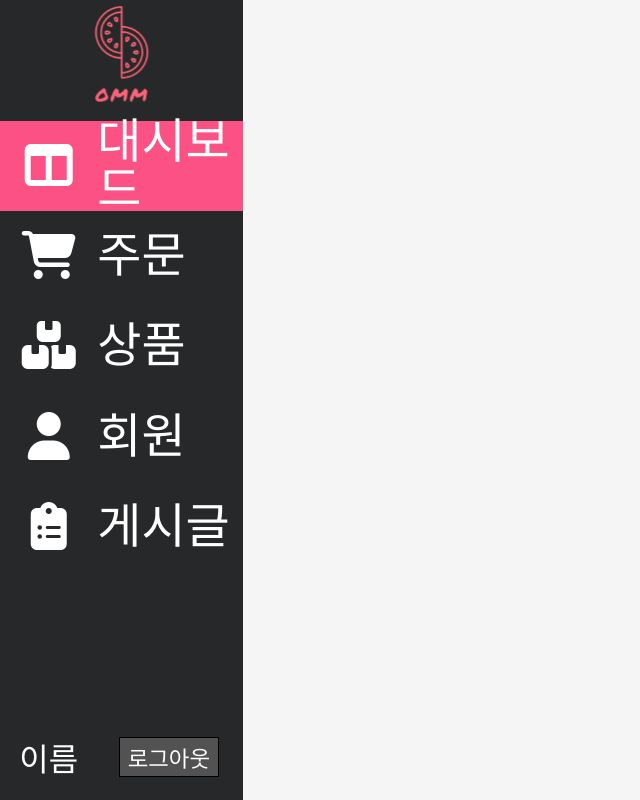
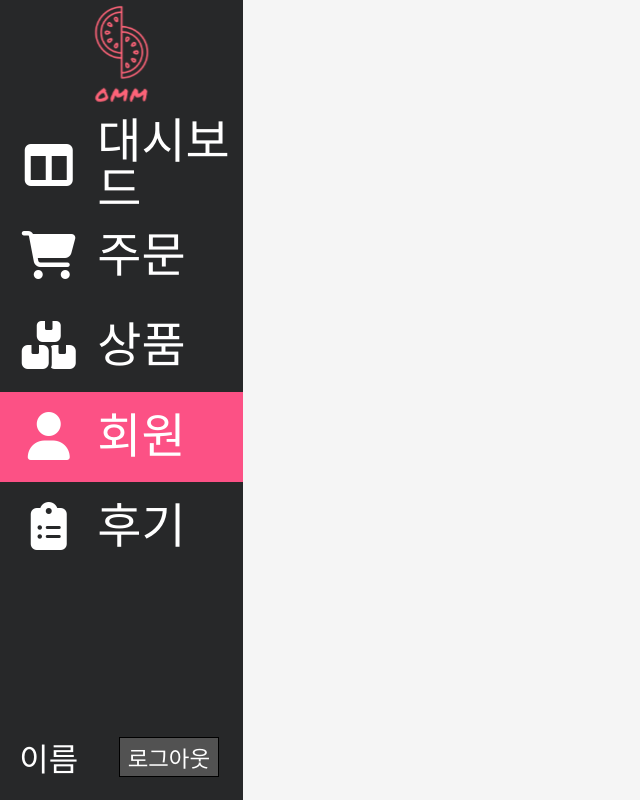
Before and after one commit to Ukdam/OMM_admin, a React (Create React App) app: page /user in a window 1280 px wide. Shown: the whole page, without its empty margins (0-640 px from the left). Built offline with nearby package versions, Linux system fonts and the light colour scheme; a web font is replaced by a local one.

Commit message:
사이드바 반응? 추가
사이드바 반응? 추가

```diff
--- a/src/compoents/Admin_Sidebar.js
+++ b/src/compoents/Admin_Sidebar.js
@@ -1,7 +1,8 @@
 import "../css/Admin_Sidebar.css";
 import logo from "../ommlogo.svg";
-import React, { useContext, useEffect } from "react";
+import React, { useContext, useEffect, useState } from "react";
 import { UserContext } from "../contexts/Admin_UserContext";
+import { Link, Navigate, useLocation } from "react-router-dom";
 
 export default function Admin_Sidebar() {
   // const { setUserInfo, userInfo } = useContext(UserContext);
@@ -26,6 +27,8 @@ export default function Admin_Sidebar() {
 
   // const username = userInfo?.username;
 
+  const location = useLocation();
+
   return (
     <>
       <div className="sidebar_container font_01">
@@ -33,34 +36,57 @@ export default function Admin_Sidebar() {
           <img src={logo} alt="로고" className="ommlogo" />
         </div>
         <div className="sidebar_dashboardcontainer maincontainer">
+          <Link to={"/"} className={location.pathname === "/" ? "active" : ""}>
             <p>
               <i class="fa-solid fa-table-columns"></i>
             </p>
             <p>대시보드</p>
+          </Link>
         </div>
         <div className="sidebar_ordercontainer maincontainer">
+          <Link
+            to={"/order"}
+            className={location.pathname === "/order" ? "active" : ""}
+          >
             <p>
               <i class="fa-solid fa-cart-shopping"></i>
             </p>
             <p>주문</p>
+          </Link>
         </div>
         <div className="sidebar_productcontainer maincontainer">
+          <Link
+            to={"/product"}
+            className={location.pathname === "/product" ? "active" : ""}
+          >
             <p>
               <i class="fa-solid fa-boxes-stacked"></i>
             </p>
             <p>상품</p>
+          </Link>
         </div>
+
         <div className="sidebar_usercontainer maincontainer">
+          <Link
+            to={"/user"}
+            className={location.pathname === "/user" ? "active" : ""}
+          >
             <p>
               <i class="fa-solid fa-user"></i>
             </p>
             <p>회원</p>
+          </Link>
         </div>
         <div className="sidebar_noticecontainer maincontainer">
+          <Link
+            to={"/review"}
+            className={location.pathname === "/review" ? "active" : ""}
+          >
             <p>
               <i class="fa-solid fa-clipboard-list"></i>
             </p>
-          <p>게시글</p>
+            <p>후기</p>
+          </Link>
         </div>
         <div className="sidebar_remaincontainer">
           <div>
--- a/src/css/Admin_Sidebar.css
+++ b/src/css/Admin_Sidebar.css
@@ -30,16 +30,24 @@
   justify-content: space-between;
   align-items: center;
 }
-/* 현재 페이지 */
-.sidebar_container .maincontainer:nth-of-type(2) {
-  background-color: var(--pink);
+
+.sidebar_container > * > * {
+  background-color: inherit;
+  border: 0px;
+  width: 100%;
+  height: 100%;
+  font-size: 3rem;
+  display: flex;
+  justify-content: space-between;
+  align-items: center;
+  color: white;
 }
 
-.sidebar_container .maincontainer > p:first-child {
+.sidebar_container .maincontainer > * > p:first-child {
   width: 40%;
   text-align: center;
 }
-.sidebar_container .maincontainer > p:last-child {
+.sidebar_container .maincontainer > * > p:last-child {
   width: 60%;
   text-align: left;
 }
@@ -77,3 +85,12 @@
 .sidebar_container .sidebar_remaincontainer button:hover {
   background-color: #414141;
 }
+
+/* 현재 페이지 */
+/* .sidebar_container .maincontainer:nth-of-type(2) {
+  background-color: var(--pink);
+} */
+
+.sidebar_container a.active {
+  background-color: var(--pink);
+}
```
Lines whose indentation alone changed are shown as unchanged.
